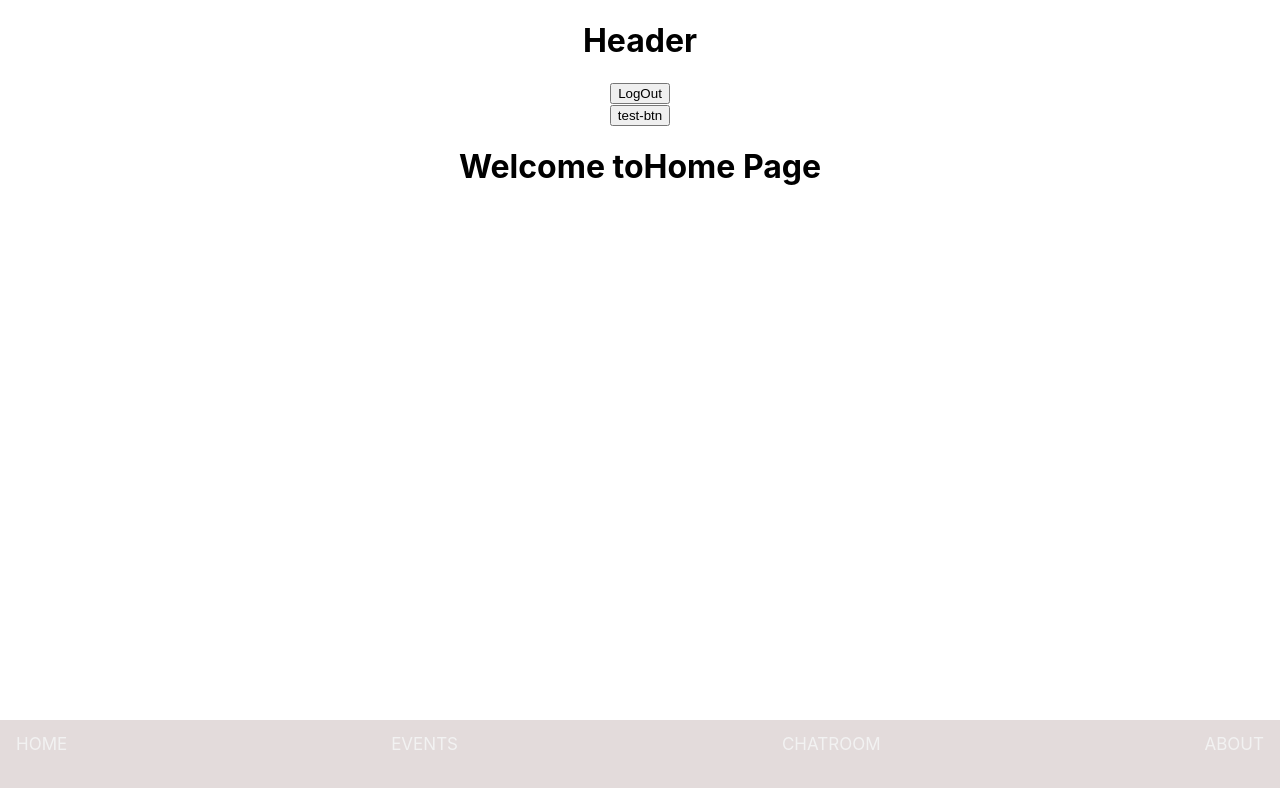
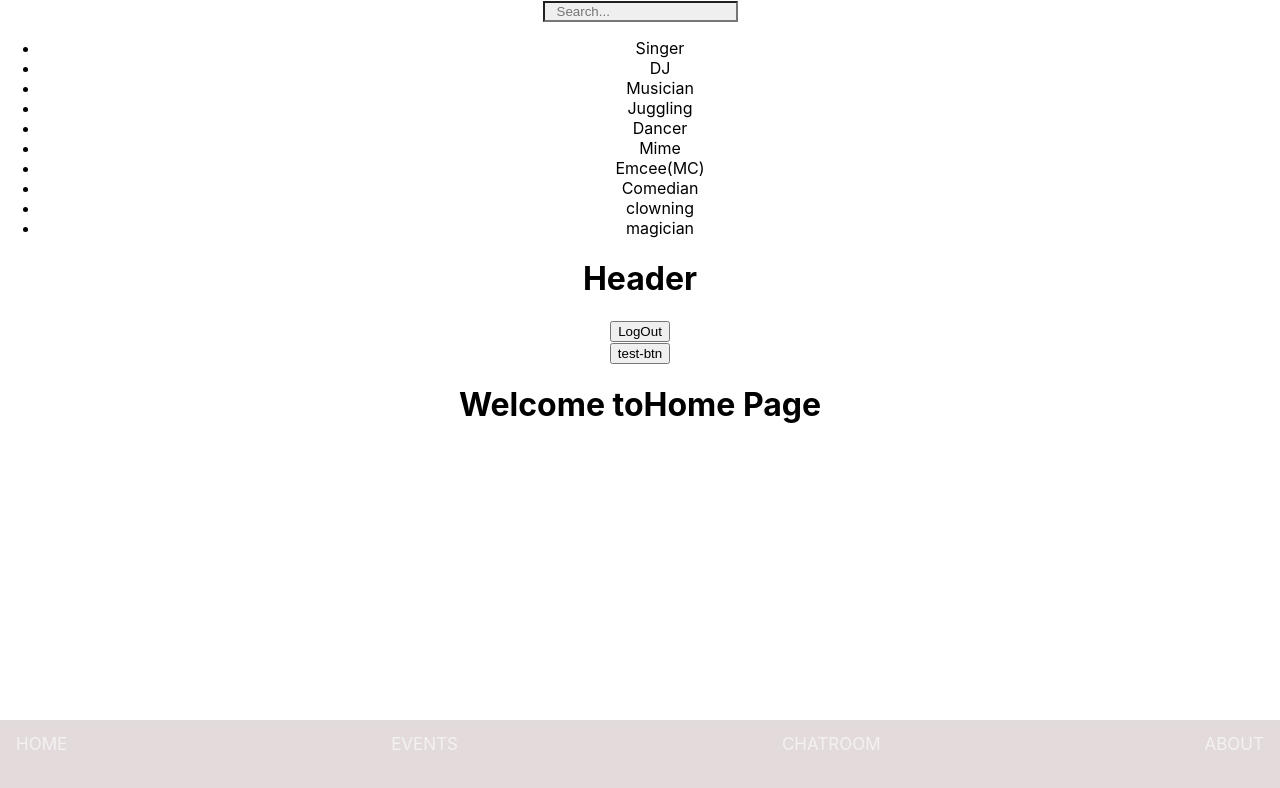
Before and after one commit to scarlettyeung/c23-cas-project-1-tw, a React (Create React App) app in the folder project-app/: page / in a window 1280 px wide. Shown: the top 788 px of the page. Built offline with nearby package versions, Linux system fonts and the light colour scheme; sample sign-in values are in the browser's storage.

Commit message:
Search Function updated

```diff
--- a/project-app/src/components/Header.tsx
+++ b/project-app/src/components/Header.tsx
@@ -1,9 +1,11 @@
 import Logout from './Logout';
 import TestBtn from './TestBtn';
+import Search from './Search';
 
 function Header() {
 	return (
 		<div>
+			<Search />
 			<h1>Header</h1>
 			<Logout />
 			<TestBtn />
--- /dev/null
+++ b/project-app/src/components/Search.tsx
@@ -0,0 +1,40 @@
+import { taggedTemplateExpression } from '@babel/types';
+import React, { useState } from 'react';
+
+function Search() {
+	const [query, setQuery] = useState('');
+	const tags = [
+		{ id: 1, name: 'Singer' },
+		{ id: 2, name: 'DJ' },
+		{ id: 3, name: 'Musician' },
+		{ id: 4, name: 'Juggling' },
+		{ id: 5, name: 'Dancer' },
+		{ id: 6, name: 'Mime' },
+		{ id: 7, name: 'Emcee(MC)' },
+		{ id: 8, name: 'Comedian' },
+		{ id: 9, name: 'clowning' },
+		{ id: 10, name: 'magician ' },
+	];
+
+	return (
+		<div className='search'>
+			<input
+				type='text'
+				placeholder='Search...'
+				className='search'
+				onChange={(e) => setQuery(e.target.value)}
+			/>
+			<ul className='list'>
+				{tags
+					.filter((tags) => tags.name.toLowerCase().includes(query))
+					.map((tags) => (
+						<li key={tags.id} className='tagsItem'>
+							{tags.name}
+						</li>
+					))}
+			</ul>
+		</div>
+	);
+}
+
+export default Search;
```
Also changed, not shown: 1 other file (tests, documents, lock files or other folders).
